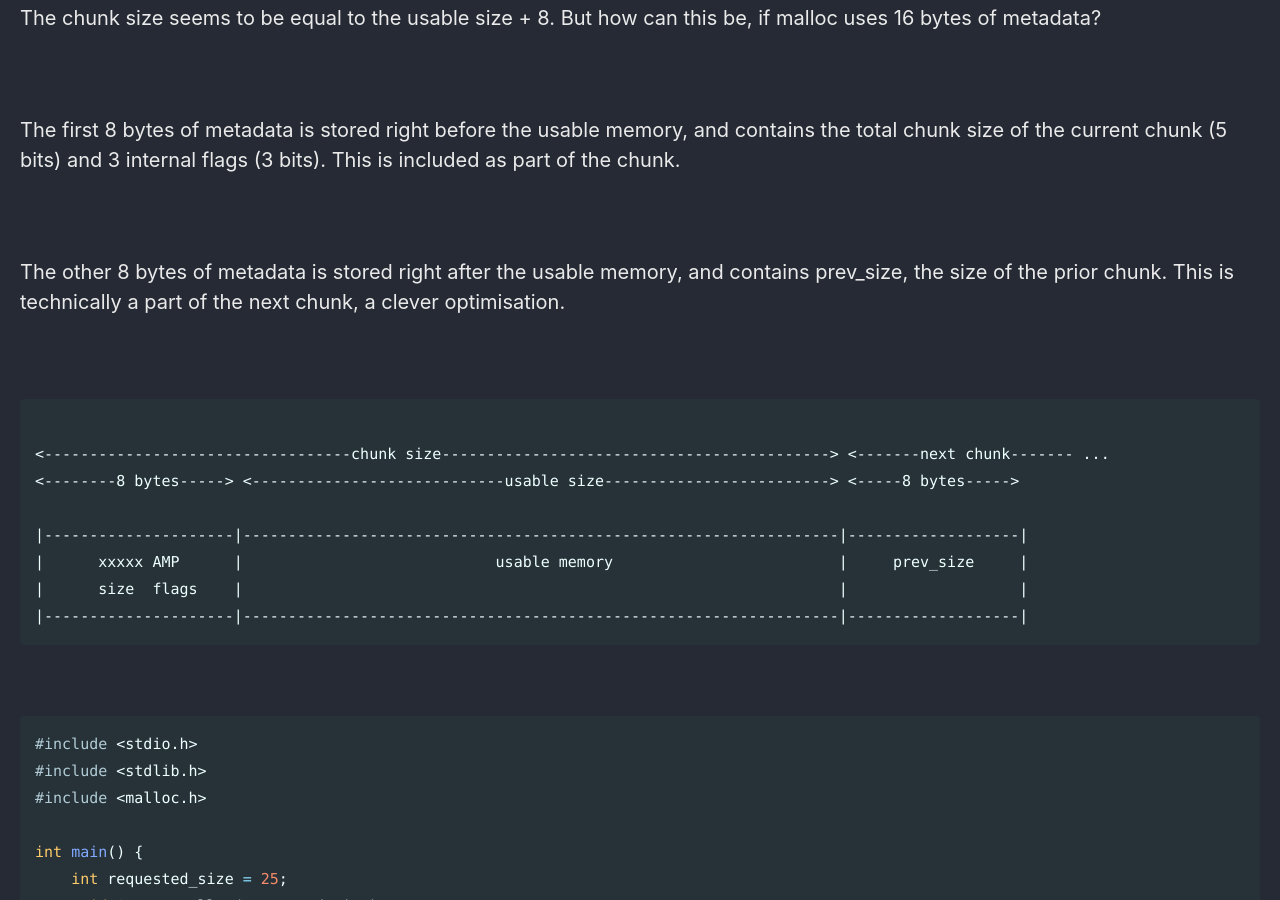
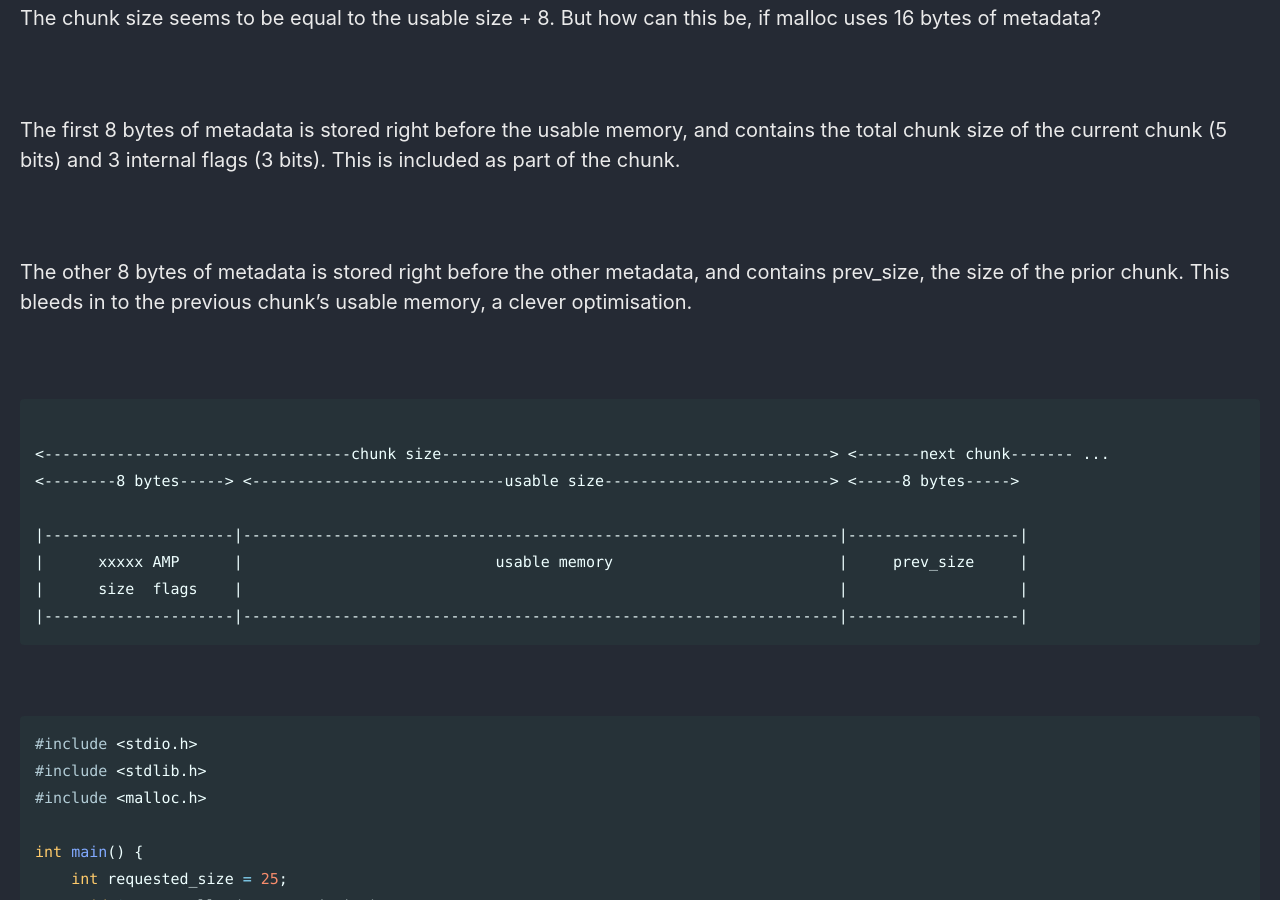
Before and after one commit to Connor-McCartney/Connor-McCartney.github.io, a Jekyll site: the page built from _pages/misc/malloc-and-tcache.md, in a window 1280 px wide and 900 px high, scrolled down 821 px. Built offline with Jekyll 4.4.1, drawn with Linux system fonts in a browser that asks for light colours; cached includes are drawn as plain includes.

Commit message:
Update malloc-and-tcache.md

```diff
--- a/_pages/misc/malloc-and-tcache.md
+++ b/_pages/misc/malloc-and-tcache.md
@@ -38,7 +38,9 @@ The first 8 bytes of metadata is stored right before the usable memory, and cont
 
 <br>
 
-The other 8 bytes of metadata is stored right after the usable memory, and contains prev_size, the size of the prior chunk. This is technically a part of the next chunk, a clever optimisation.
+The other 8 bytes of metadata is stored right before the other metadata, and contains prev_size, the size of the prior chunk. This bleeds in to the previous chunk's usable memory, a clever optimisation.
+
+
 
 <br>
 
```
